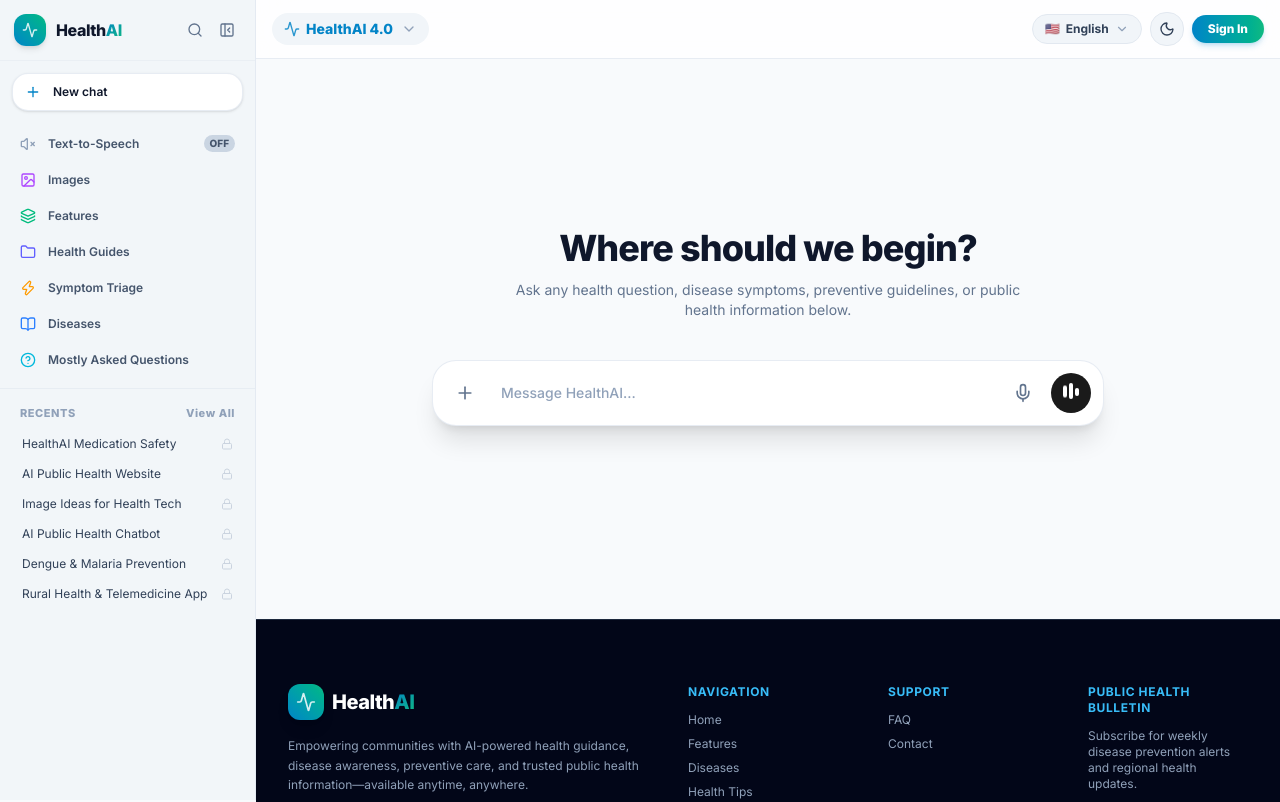
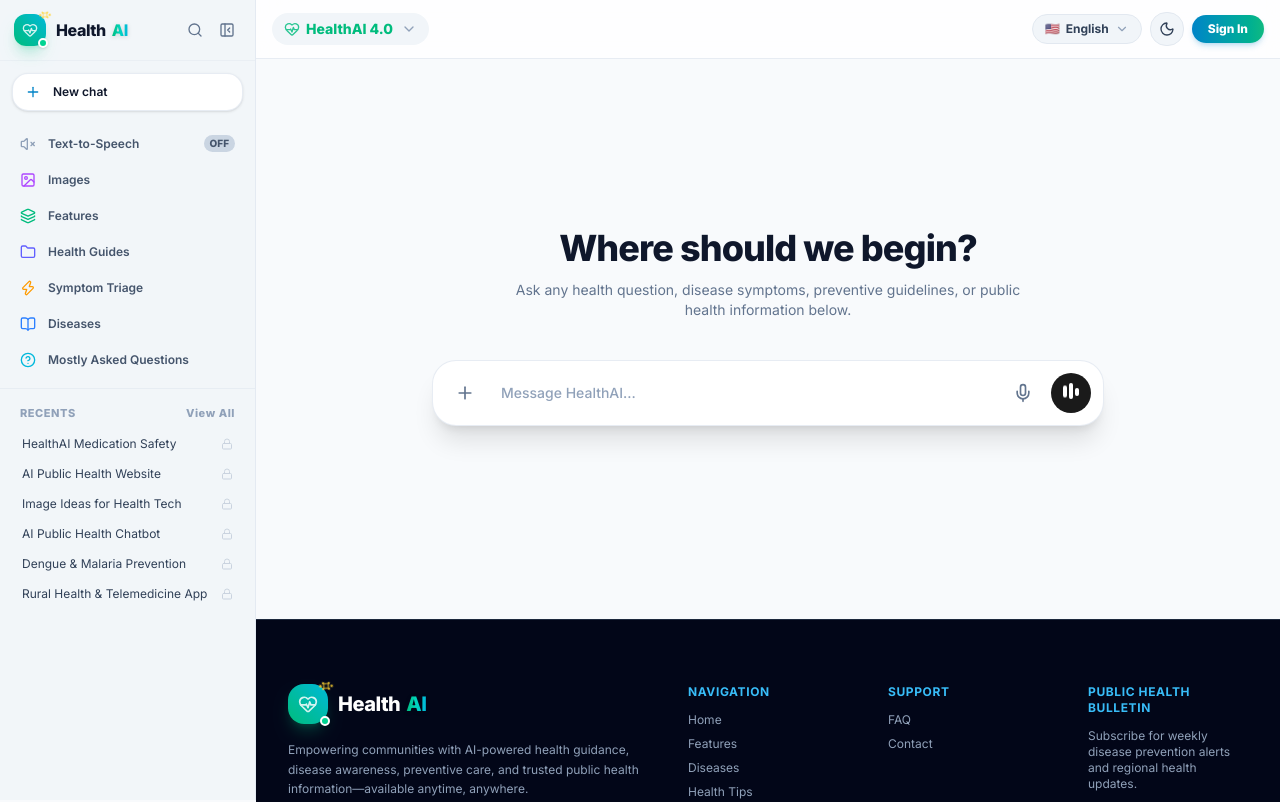
Before and after one commit to ks3276/HealthAI, a React (Vite) app: page / in a window 1280 px wide. Shown: the top 802 px of the page. Built offline with nearby package versions, Linux system fonts and the light colour scheme.

Commit message:
Update application logo with modern HealthAI component

```diff
--- a/src/components/ChatGPTHeader.tsx
+++ b/src/components/ChatGPTHeader.tsx
@@ -6,7 +6,7 @@
   Sun,
   Moon,
   Check,
-  Activity
+  HeartPulse
 } from 'lucide-react';
 
 interface ChatGPTHeaderProps {
@@ -43,8 +43,8 @@
           onClick={() => setShowModelDropdown(!showModelDropdown)}
           className="flex items-center gap-2 px-3 py-1.5 rounded-2xl bg-slate-100 dark:bg-[#212121] hover:bg-slate-200 dark:hover:bg-[#2f2f2f] transition-all text-slate-900 dark:text-white font-bold text-sm"
         >
-          <span className="text-health-500 font-extrabold flex items-center gap-1.5">
-            <Activity className="w-4 h-4 text-health-500 animate-pulse" />
+          <span className="text-emerald-500 font-extrabold flex items-center gap-1.5">
+            <HeartPulse className="w-4 h-4 text-emerald-500 animate-pulse" />
             <span>{selectedModel}</span>
           </span>
           <ChevronDown className={`w-4 h-4 text-slate-400 transition-transform ${showModelDropdown ? 'rotate-180' : ''}`} />
--- a/src/components/Footer.tsx
+++ b/src/components/Footer.tsx
@@ -1,7 +1,7 @@
 import React, { useState } from 'react';
 import { useTheme } from '../context/ThemeContext';
+import { Logo } from './Logo';
 import {
-  Activity,
   Send,
   CheckCircle2,
   Heart
@@ -43,13 +43,8 @@
 
           {/* Col 1: About HealthAI */}
           <div className="lg:col-span-2 space-y-4">
-            <button onClick={() => handleTabClick('home')} className="flex items-center gap-2 text-left focus:outline-none">
-              <div className="flex items-center justify-center w-9 h-9 rounded-xl bg-gradient-to-tr from-health-500 to-health-accent text-white shadow-lg">
-                <Activity className="w-5 h-5 animate-pulse" />
-              </div>
-              <span className="font-extrabold text-xl tracking-tight text-white">
-                Health<span className="gradient-text">AI</span>
-              </span>
+            <button onClick={() => handleTabClick('home')} className="flex items-center text-left focus:outline-none">
+              <Logo size="md" variant="light" />
             </button>
 
             <p className="text-xs text-slate-400 leading-relaxed max-w-sm">
--- /dev/null
+++ b/src/components/Logo.tsx
@@ -0,0 +1,72 @@
+import React from 'react';
+import { HeartPulse, Sparkles } from 'lucide-react';
+
+interface LogoProps {
+  size?: 'sm' | 'md' | 'lg';
+  showTag?: boolean;
+  className?: string;
+  variant?: 'light' | 'dark' | 'auto';
+}
+
+export const Logo: React.FC<LogoProps> = ({
+  size = 'md',
+  showTag = false,
+  className = '',
+  variant = 'auto'
+}) => {
+  const iconContainerSizes = {
+    sm: 'w-8 h-8 rounded-xl',
+    md: 'w-10 h-10 rounded-2xl',
+    lg: 'w-12 h-12 rounded-2xl',
+  };
+
+  const mainIconSizes = {
+    sm: 'w-4 h-4',
+    md: 'w-5 h-5',
+    lg: 'w-6 h-6',
+  };
+
+  const sparkleIconSizes = {
+    sm: 'w-2.5 h-2.5',
+    md: 'w-3 h-3',
+    lg: 'w-3.5 h-3.5',
+  };
+
+  const textSizes = {
+    sm: 'text-base',
+    md: 'text-xl',
+    lg: 'text-2xl',
+  };
+
+  const textColor = variant === 'light'
+    ? 'text-white'
+    : variant === 'dark'
+    ? 'text-slate-900'
+    : 'text-slate-900 dark:text-white';
+
+  return (
+    <div className={`flex items-center gap-2.5 group ${className}`}>
+      {/* Icon Badge */}
+      <div className={`relative flex items-center justify-center ${iconContainerSizes[size]} bg-gradient-to-tr from-emerald-500 via-teal-500 to-cyan-500 text-white shadow-lg shadow-emerald-500/25 group-hover:scale-105 group-hover:shadow-emerald-500/40 transition-all duration-300`}>
+        <HeartPulse className={`${mainIconSizes[size]} animate-pulse`} />
+        <Sparkles className={`${sparkleIconSizes[size]} absolute -top-1 -right-1 text-amber-300 animate-spin`} style={{ animationDuration: '5s' }} />
+        <span className="absolute -bottom-0.5 -right-0.5 w-2.5 h-2.5 bg-emerald-400 rounded-full border-2 border-white dark:border-slate-900 shadow-sm"></span>
+      </div>
+
+      {/* Brand Text */}
+      <div className="flex flex-col">
+        <div className={`font-extrabold ${textSizes[size]} tracking-tight ${textColor} flex items-center gap-1.5`}>
+          <span>Health</span>
+          <span className="bg-gradient-to-r from-emerald-500 via-teal-400 to-cyan-500 bg-clip-text text-transparent drop-shadow-sm">
+            AI
+          </span>
+          {showTag && (
+            <span className="text-[10px] uppercase tracking-widest px-2 py-0.5 rounded-full bg-emerald-500/10 dark:bg-emerald-400/20 text-emerald-600 dark:text-emerald-400 font-bold border border-emerald-500/20">
+              Public Health
+            </span>
+          )}
+        </div>
+      </div>
+    </div>
+  );
+};
--- a/src/components/Navbar.tsx
+++ b/src/components/Navbar.tsx
@@ -1,8 +1,8 @@
 import React, { useState, useEffect } from 'react';
 import { useTheme, languagesList } from '../context/ThemeContext';
 import { useAuth } from '../context/AuthContext';
+import { Logo } from './Logo';
 import {
-  Activity,
   Sun,
   Moon,
   Globe,
@@ -78,18 +78,7 @@
             onClick={() => handleTabClick('home')}
             className="flex items-center gap-2 group text-left focus:outline-none"
           >
-            <div className="relative flex items-center justify-center w-10 h-10 rounded-xl bg-gradient-to-tr from-health-500 to-health-accent text-white shadow-lg shadow-health-500/30 group-hover:scale-105 transition-transform">
-              <Activity className="w-6 h-6 animate-pulse" />
-              <span className="absolute -top-1 -right-1 w-3 h-3 bg-health-accent rounded-full border-2 border-white dark:border-slate-900"></span>
-            </div>
-            <div className="flex flex-col">
-              <span className="font-extrabold text-xl tracking-tight text-slate-900 dark:text-white flex items-center gap-1.5">
-                Health<span className="gradient-text">AI</span>
-                <span className="text-[10px] uppercase tracking-widest px-1.5 py-0.5 rounded bg-health-500/10 dark:bg-health-400/20 text-health-600 dark:text-health-400 font-semibold border border-health-500/20">
-                  Public Health
-                </span>
-              </span>
-            </div>
+            <Logo size="md" showTag={true} />
           </button>
 
           {/* Desktop Navigation Links */}
--- a/src/components/Sidebar.tsx
+++ b/src/components/Sidebar.tsx
@@ -1,6 +1,7 @@
 import React, { useState } from 'react';
 import { useAuth } from '../context/AuthContext';
 import { useTheme } from '../context/ThemeContext';
+import { Logo } from './Logo';
 import {
   Plus,
   Image as ImageIcon,
@@ -13,7 +14,6 @@
   PanelLeft,
   LogOut,
   ChevronUp,
-  Activity,
   Layers,
   Trash2,
   Lock,
@@ -88,13 +88,8 @@
       {/* Top Header: Logo & Collapse Toggle */}
       <div className="p-3.5 flex items-center justify-between border-b border-slate-200/50 dark:border-slate-800/50">
         {!isCollapsed && (
-          <div className="flex items-center gap-2.5 cursor-pointer" onClick={() => onSelectTab('home')}>
-            <div className="w-8 h-8 rounded-xl bg-gradient-to-tr from-health-500 to-health-accent text-white flex items-center justify-center shadow-md">
-              <Activity className="w-4 h-4 animate-pulse" />
-            </div>
-            <span className="font-extrabold text-base tracking-tight text-slate-900 dark:text-white">
-              Health<span className="gradient-text">AI</span>
-            </span>
+          <div className="cursor-pointer" onClick={() => onSelectTab('home')}>
+            <Logo size="sm" />
           </div>
         )}
 
```
